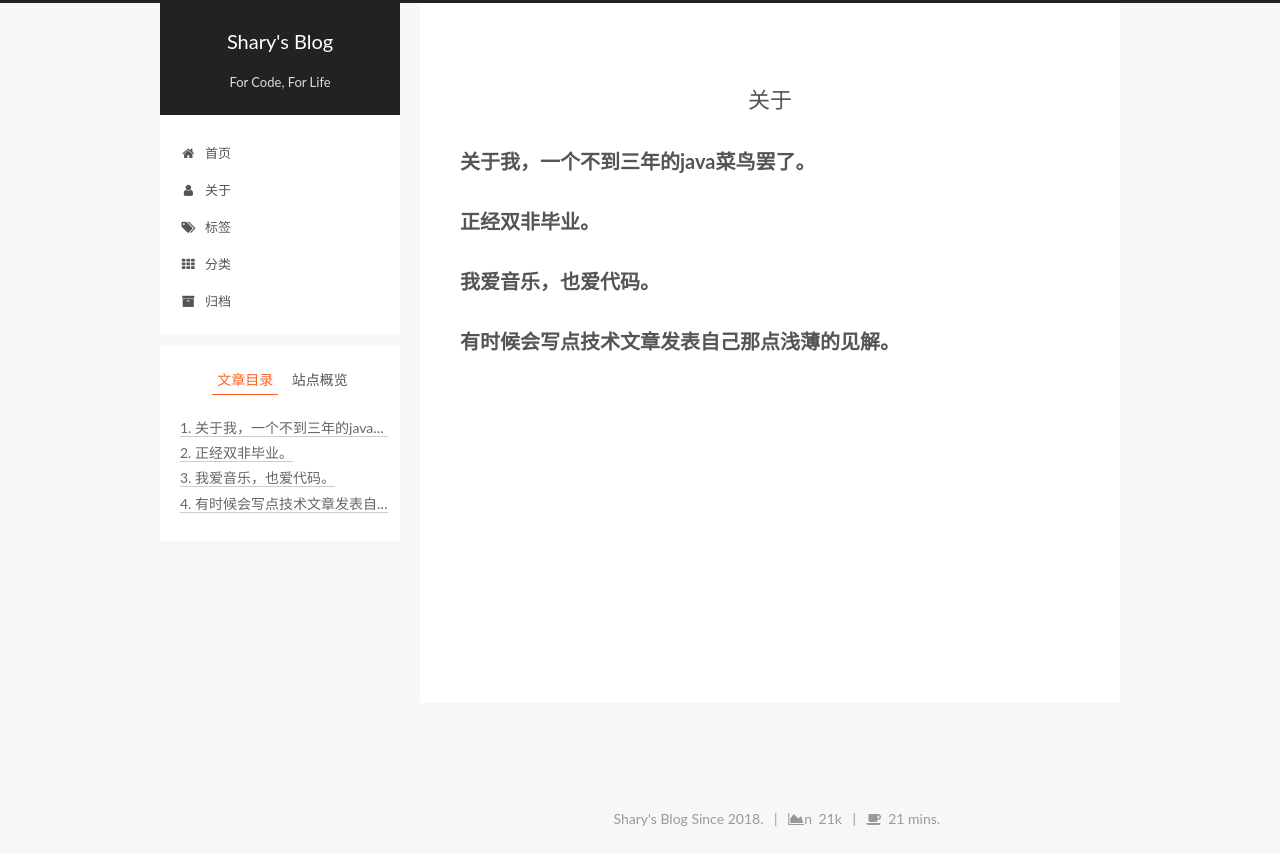
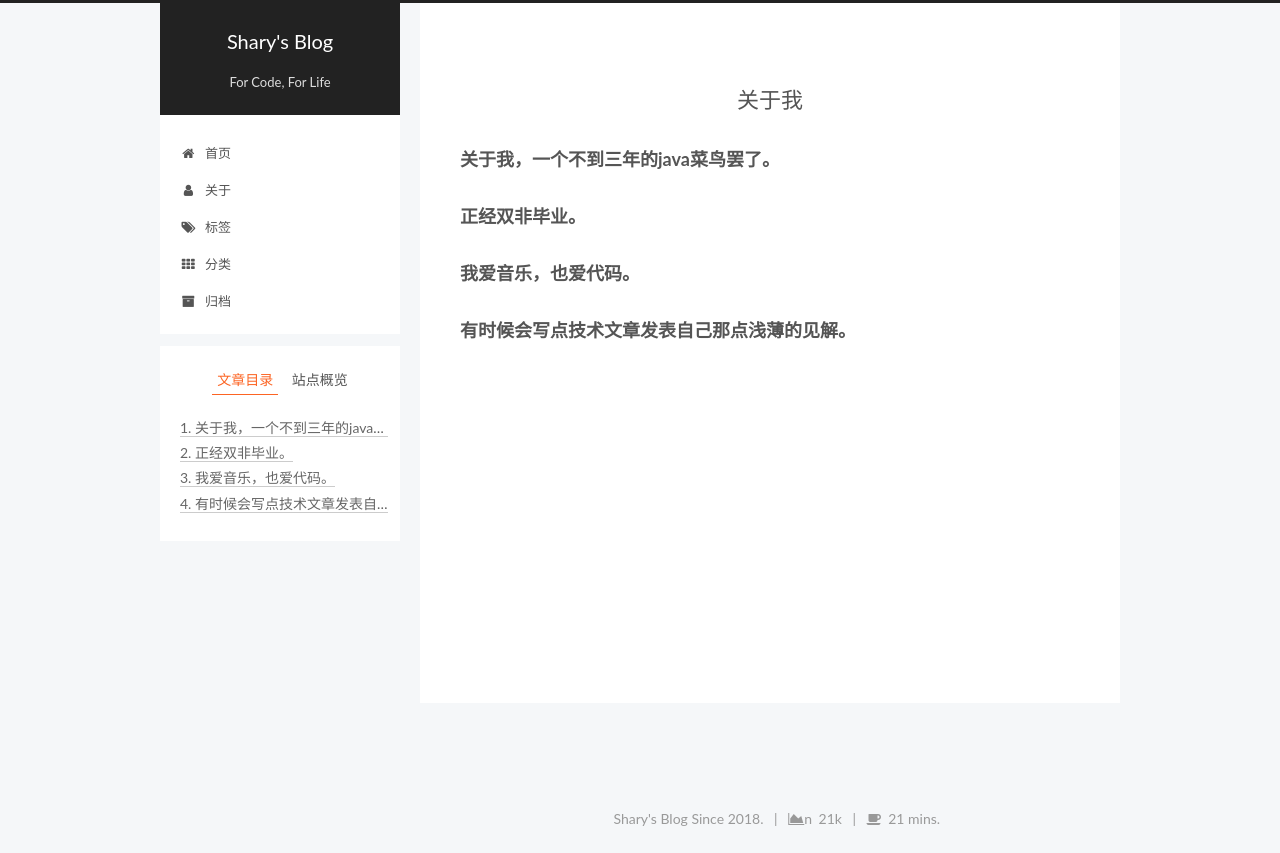
Before and after one commit to Moingpony/Shary-sBlog, a website: page about/index.html in a window 1280 px wide. Drawn offline with Linux system fonts and the light colour scheme.

Commit message:
Site updated: 2023-02-15 16:38:31

```diff
--- a/about/index.html
+++ b/about/index.html
@@ -79,13 +79,13 @@
 
 <meta name="description" content="关于我，一个不到三年的java菜鸟罢了。正经双非毕业。我爱音乐，也爱代码。有时候会写点技术文章发表自己那点浅薄的见解。">
 <meta property="og:type" content="website">
-<meta property="og:title" content="关于">
+<meta property="og:title" content="关于我">
 <meta property="og:url" content="http://example.com/about/index.html">
 <meta property="og:site_name" content="Shary&#39;s Blog">
 <meta property="og:description" content="关于我，一个不到三年的java菜鸟罢了。正经双非毕业。我爱音乐，也爱代码。有时候会写点技术文章发表自己那点浅薄的见解。">
 <meta property="og:locale">
 <meta property="article:published_time" content="2023-02-08T06:17:02.000Z">
-<meta property="article:modified_time" content="2023-02-15T08:33:11.290Z">
+<meta property="article:modified_time" content="2023-02-15T08:38:22.076Z">
 <meta property="article:author" content="SharyL">
 <meta name="twitter:card" content="summary">
 
@@ -125,7 +125,7 @@
 
 
 
-  <title>关于 | Shary's Blog</title>
+  <title>关于我 | Shary's Blog</title>
 
 
 
@@ -255,7 +255,7 @@
     <div class="post-block page">
       <header class="post-header">
 
-	<h1 class="post-title" itemprop="name headline">关于</h1>
+	<h1 class="post-title" itemprop="name headline">关于我</h1>
 
 
 
@@ -267,7 +267,7 @@
       <div class="post-body">
 
 
-          <h2 id="关于我，一个不到三年的java菜鸟罢了。"><a href="#关于我，一个不到三年的java菜鸟罢了。" class="headerlink" title="关于我，一个不到三年的java菜鸟罢了。"></a>关于我，一个不到三年的java菜鸟罢了。</h2><h2 id="正经双非毕业。"><a href="#正经双非毕业。" class="headerlink" title="正经双非毕业。"></a>正经双非毕业。</h2><h2 id="我爱音乐，也爱代码。"><a href="#我爱音乐，也爱代码。" class="headerlink" title="我爱音乐，也爱代码。"></a>我爱音乐，也爱代码。</h2><h2 id="有时候会写点技术文章发表自己那点浅薄的见解。"><a href="#有时候会写点技术文章发表自己那点浅薄的见解。" class="headerlink" title="有时候会写点技术文章发表自己那点浅薄的见解。"></a>有时候会写点技术文章发表自己那点浅薄的见解。</h2>
+          <h3 id="关于我，一个不到三年的java菜鸟罢了。"><a href="#关于我，一个不到三年的java菜鸟罢了。" class="headerlink" title="关于我，一个不到三年的java菜鸟罢了。"></a>关于我，一个不到三年的java菜鸟罢了。</h3><h3 id="正经双非毕业。"><a href="#正经双非毕业。" class="headerlink" title="正经双非毕业。"></a>正经双非毕业。</h3><h3 id="我爱音乐，也爱代码。"><a href="#我爱音乐，也爱代码。" class="headerlink" title="我爱音乐，也爱代码。"></a>我爱音乐，也爱代码。</h3><h3 id="有时候会写点技术文章发表自己那点浅薄的见解。"><a href="#有时候会写点技术文章发表自己那点浅薄的见解。" class="headerlink" title="有时候会写点技术文章发表自己那点浅薄的见解。"></a>有时候会写点技术文章发表自己那点浅薄的见解。</h3>
 
       </div>
 
@@ -403,7 +403,7 @@
 
 
 
-              <div class="post-toc-content"><ol class="nav"><li class="nav-item nav-level-2"><a class="nav-link" href="#%E5%85%B3%E4%BA%8E%E6%88%91%EF%BC%8C%E4%B8%80%E4%B8%AA%E4%B8%8D%E5%88%B0%E4%B8%89%E5%B9%B4%E7%9A%84java%E8%8F%9C%E9%B8%9F%E7%BD%A2%E4%BA%86%E3%80%82"><span class="nav-number">1.</span> <span class="nav-text">关于我，一个不到三年的java菜鸟罢了。</span></a></li><li class="nav-item nav-level-2"><a class="nav-link" href="#%E6%AD%A3%E7%BB%8F%E5%8F%8C%E9%9D%9E%E6%AF%95%E4%B8%9A%E3%80%82"><span class="nav-number">2.</span> <span class="nav-text">正经双非毕业。</span></a></li><li class="nav-item nav-level-2"><a class="nav-link" href="#%E6%88%91%E7%88%B1%E9%9F%B3%E4%B9%90%EF%BC%8C%E4%B9%9F%E7%88%B1%E4%BB%A3%E7%A0%81%E3%80%82"><span class="nav-number">3.</span> <span class="nav-text">我爱音乐，也爱代码。</span></a></li><li class="nav-item nav-level-2"><a class="nav-link" href="#%E6%9C%89%E6%97%B6%E5%80%99%E4%BC%9A%E5%86%99%E7%82%B9%E6%8A%80%E6%9C%AF%E6%96%87%E7%AB%A0%E5%8F%91%E8%A1%A8%E8%87%AA%E5%B7%B1%E9%82%A3%E7%82%B9%E6%B5%85%E8%96%84%E7%9A%84%E8%A7%81%E8%A7%A3%E3%80%82"><span class="nav-number">4.</span> <span class="nav-text">有时候会写点技术文章发表自己那点浅薄的见解。</span></a></li></ol></div>
+              <div class="post-toc-content"><ol class="nav"><li class="nav-item nav-level-3"><a class="nav-link" href="#%E5%85%B3%E4%BA%8E%E6%88%91%EF%BC%8C%E4%B8%80%E4%B8%AA%E4%B8%8D%E5%88%B0%E4%B8%89%E5%B9%B4%E7%9A%84java%E8%8F%9C%E9%B8%9F%E7%BD%A2%E4%BA%86%E3%80%82"><span class="nav-number">1.</span> <span class="nav-text">关于我，一个不到三年的java菜鸟罢了。</span></a></li><li class="nav-item nav-level-3"><a class="nav-link" href="#%E6%AD%A3%E7%BB%8F%E5%8F%8C%E9%9D%9E%E6%AF%95%E4%B8%9A%E3%80%82"><span class="nav-number">2.</span> <span class="nav-text">正经双非毕业。</span></a></li><li class="nav-item nav-level-3"><a class="nav-link" href="#%E6%88%91%E7%88%B1%E9%9F%B3%E4%B9%90%EF%BC%8C%E4%B9%9F%E7%88%B1%E4%BB%A3%E7%A0%81%E3%80%82"><span class="nav-number">3.</span> <span class="nav-text">我爱音乐，也爱代码。</span></a></li><li class="nav-item nav-level-3"><a class="nav-link" href="#%E6%9C%89%E6%97%B6%E5%80%99%E4%BC%9A%E5%86%99%E7%82%B9%E6%8A%80%E6%9C%AF%E6%96%87%E7%AB%A0%E5%8F%91%E8%A1%A8%E8%87%AA%E5%B7%B1%E9%82%A3%E7%82%B9%E6%B5%85%E8%96%84%E7%9A%84%E8%A7%81%E8%A7%A3%E3%80%82"><span class="nav-number">4.</span> <span class="nav-text">有时候会写点技术文章发表自己那点浅薄的见解。</span></a></li></ol></div>
 
 
           </div>
--- a/css/main.css
+++ b/css/main.css
@@ -1823,7 +1823,7 @@ pre .javascript .function {
   width: 4px;
   height: 4px;
   border-radius: 50%;
-  background: #0a69ff;
+  background: #e9ff20;
 }
 .links-of-blogroll {
   font-size: 13px;
```
Also changed, not shown: 2018/05/24/2018/index.html (+2 -2 lines), 2022/07/26/Java单元测试/index.html (+2 -2 lines), 2023/02/08/2023年第一篇/index.html (+2 -2 lines), archives/2018/05/index.html (+2 -2 lines), archives/2018/index.html (+2 -2 lines), archives/2022/07/index.html (+2 -2 lines), archives/2022/index.html (+2 -2 lines), archives/2023/02/index.html (+2 -2 lines), archives/2023/index.html (+2 -2 lines), archives/index.html (+2 -2 lines), categories/index.html (+2 -2 lines), index.html (+2 -2 lines), tags/Code/index.html (+2 -2 lines), tags/Life/index.html (+2 -2 lines), 1 more files.
